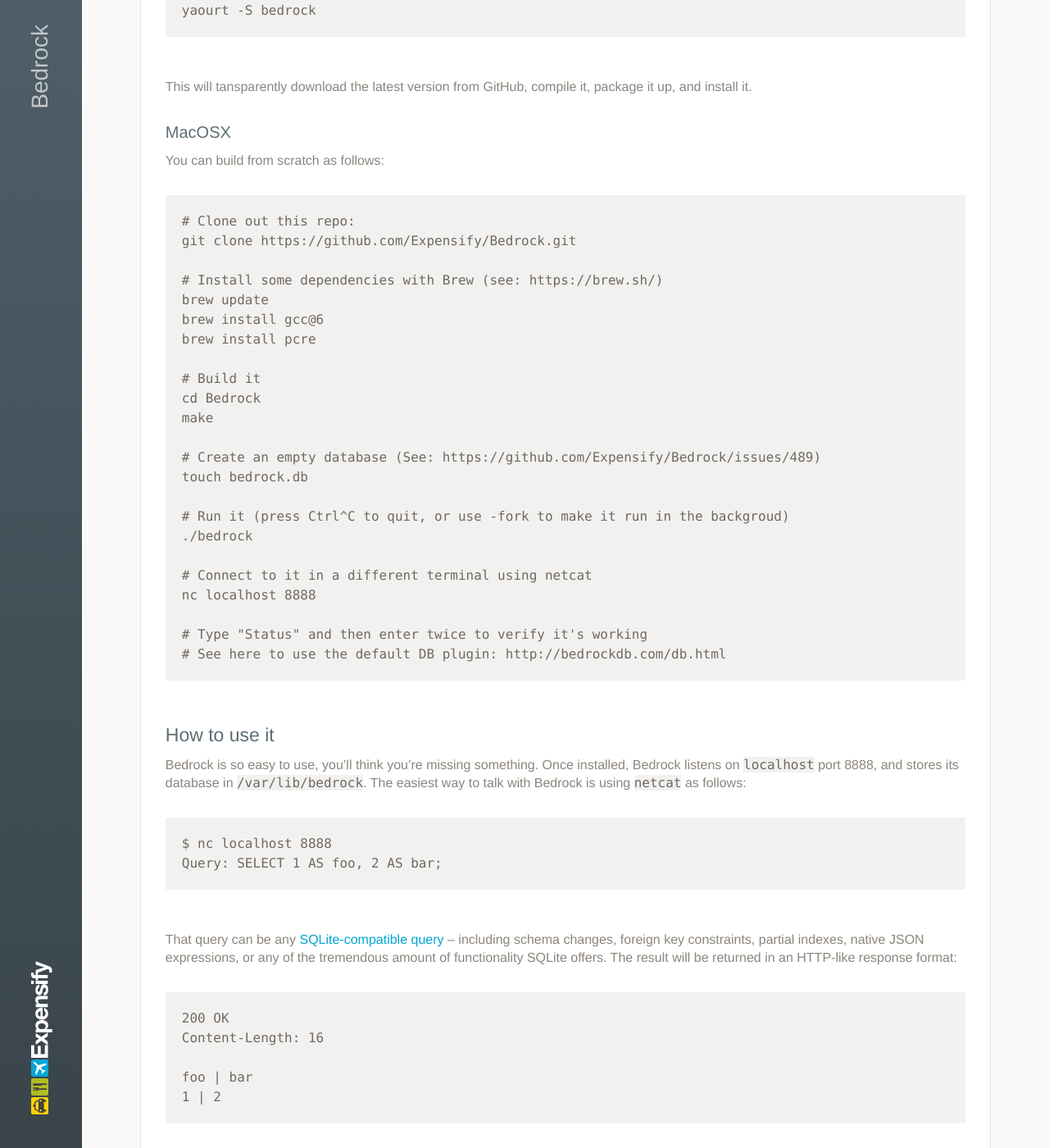
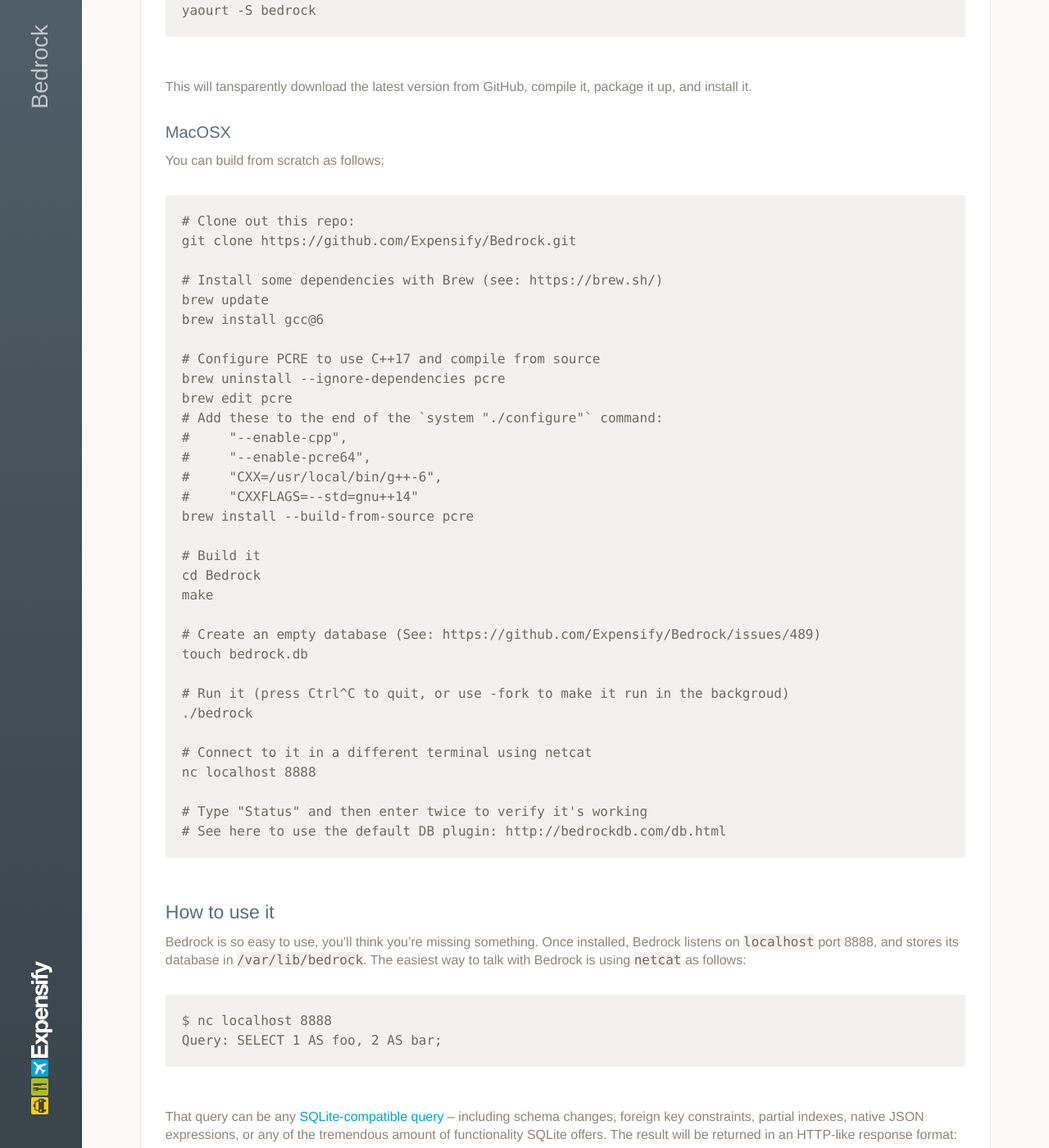
Before and after one commit to Expensify/Bedrock, a Jekyll site: the page built from docs/index.md, in a window 1280 px wide and 1400 px high, scrolled down 2598 px. Shown: the whole window at 82% size. Built offline with Jekyll 4.4.1, drawn with Linux system fonts in a browser that asks for light colours.

Commit message:
Update index.md

```diff
--- a/docs/index.md
+++ b/docs/index.md
@@ -86,7 +86,16 @@
     # Install some dependencies with Brew (see: https://brew.sh/)
     brew update
     brew install gcc@6
-    brew install pcre
+
+    # Configure PCRE to use C++17 and compile from source
+    brew uninstall --ignore-dependencies pcre
+    brew edit pcre
+    # Add these to the end of the `system "./configure"` command:
+    #     "--enable-cpp",
+    #     "--enable-pcre64",
+    #     "CXX=/usr/local/bin/g++-6",
+    #     "CXXFLAGS=--std=gnu++14"
+    brew install --build-from-source pcre
 
     # Build it
     cd Bedrock
```
